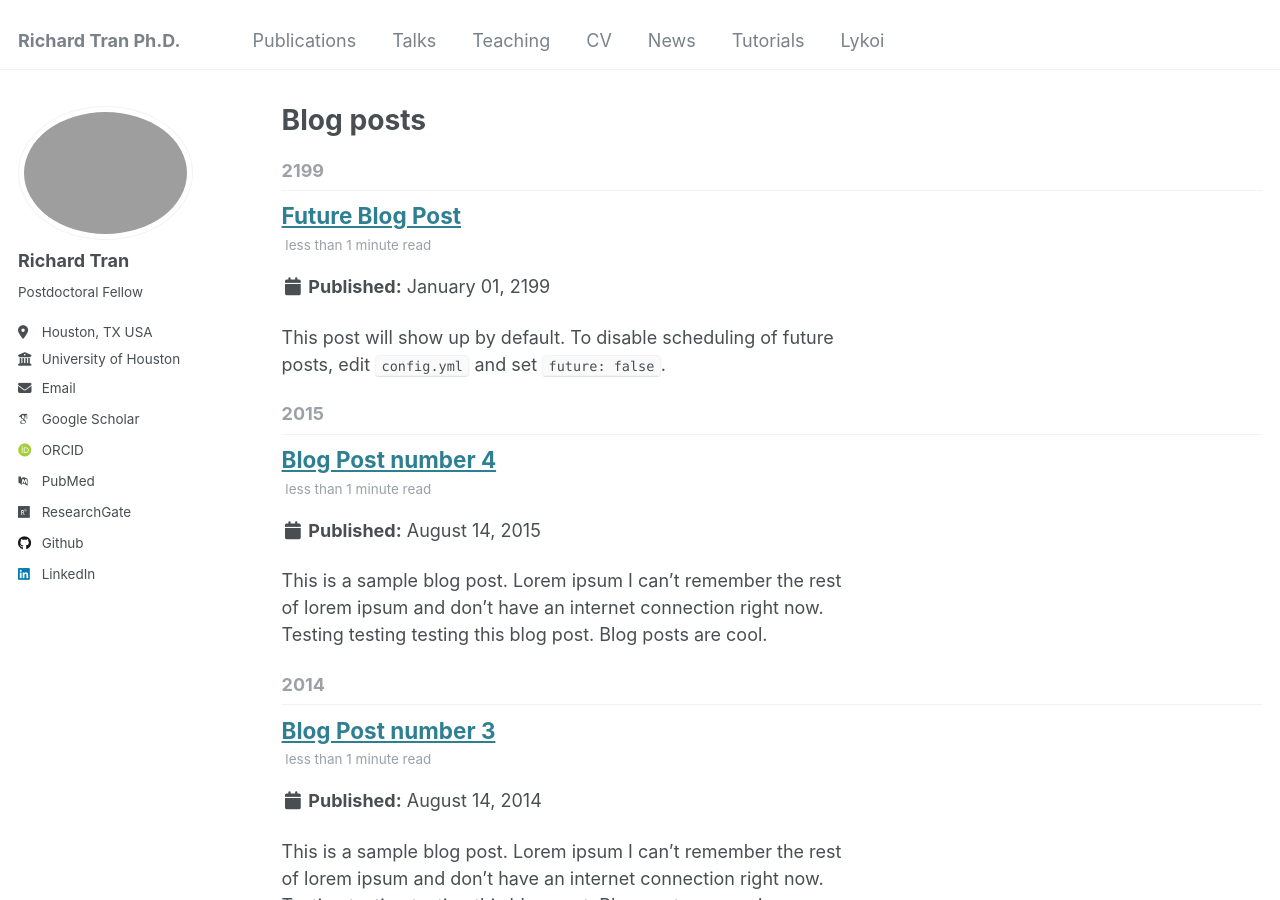
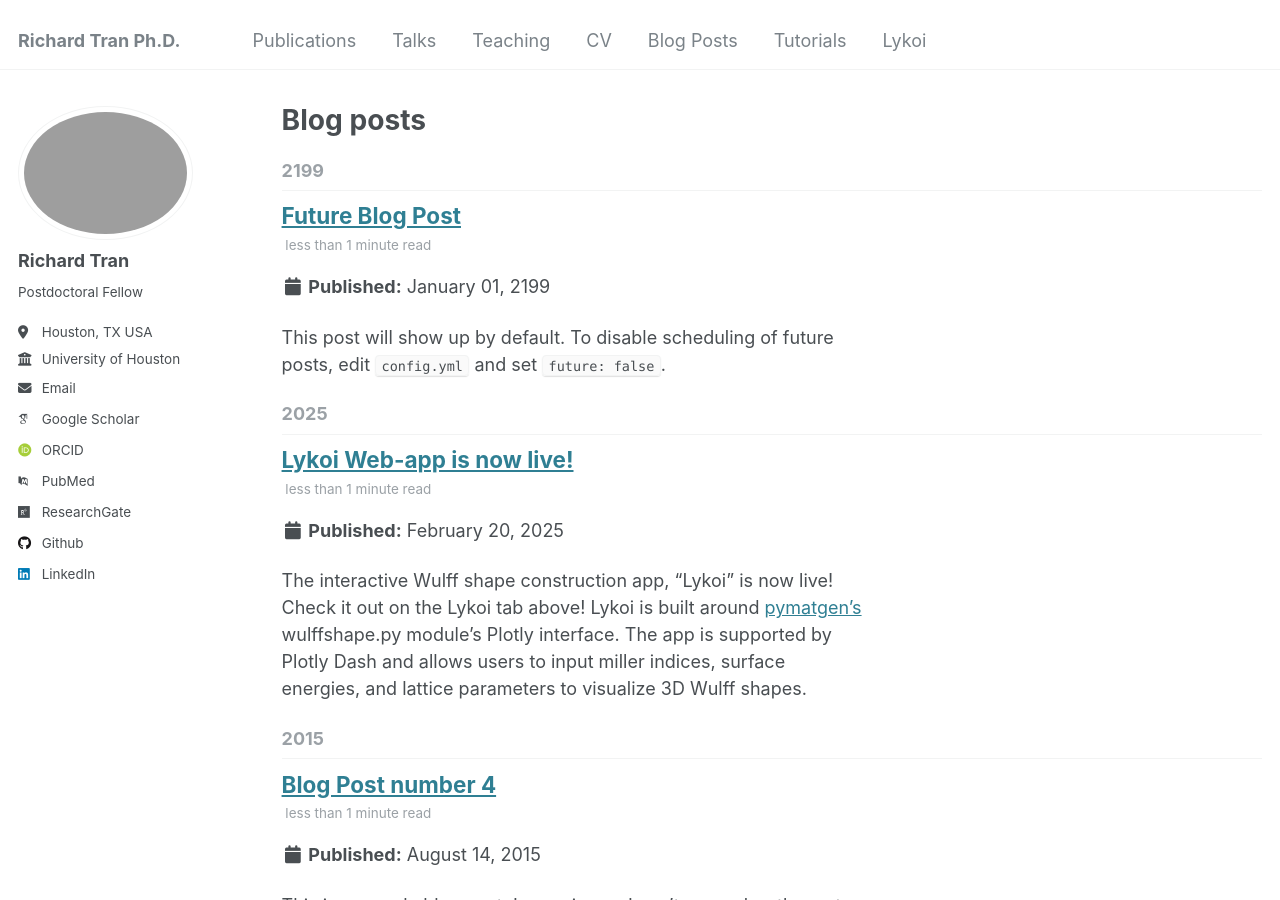
Before and after one commit to CifLord/CifLord.github.io, a Jekyll site: the page built from _pages/year-archive.html, in a window 1280 px wide and 900 px high. Built offline with Jekyll 4.4.1, drawn with Linux system fonts in a browser that asks for light colours; some web fonts are replaced.

Commit message:
remove news, add blog

```diff
--- a/_data/navigation.yml
+++ b/_data/navigation.yml
@@ -17,8 +17,8 @@
   - title: "CV"
     url: http://CifLord.github.io/files/CV.pdf
 
-  - title: "News"
-    url: /news/
+  - title: "Blog Posts"
+    url: /year-archive/
 
   - title: "Tutorials"
     url: /tutorial/
--- /dev/null
+++ b/_posts/2025-02-20-news_post.md
@@ -0,0 +1,9 @@
+---
+title: "Lykoi Web-app is now live!"
+collection: news
+type: "News"
+permalink: /_posts/2025-02-20
+date: 2025-02-20
+---
+
+The interactive Wulff shape construction app, "Lykoi" is now live! Check it out on the Lykoi tab above! Lykoi is built around <a href="https://pymatgen.org/">pymatgen's</a> wulffshape.py module's Plotly interface. The app is supported by Plotly Dash and allows users to input miller indices, surface energies, and lattice parameters to visualize 3D Wulff shapes.
```
Also changed, not shown: _pages/news.md (deleted, +0 -4 lines).
